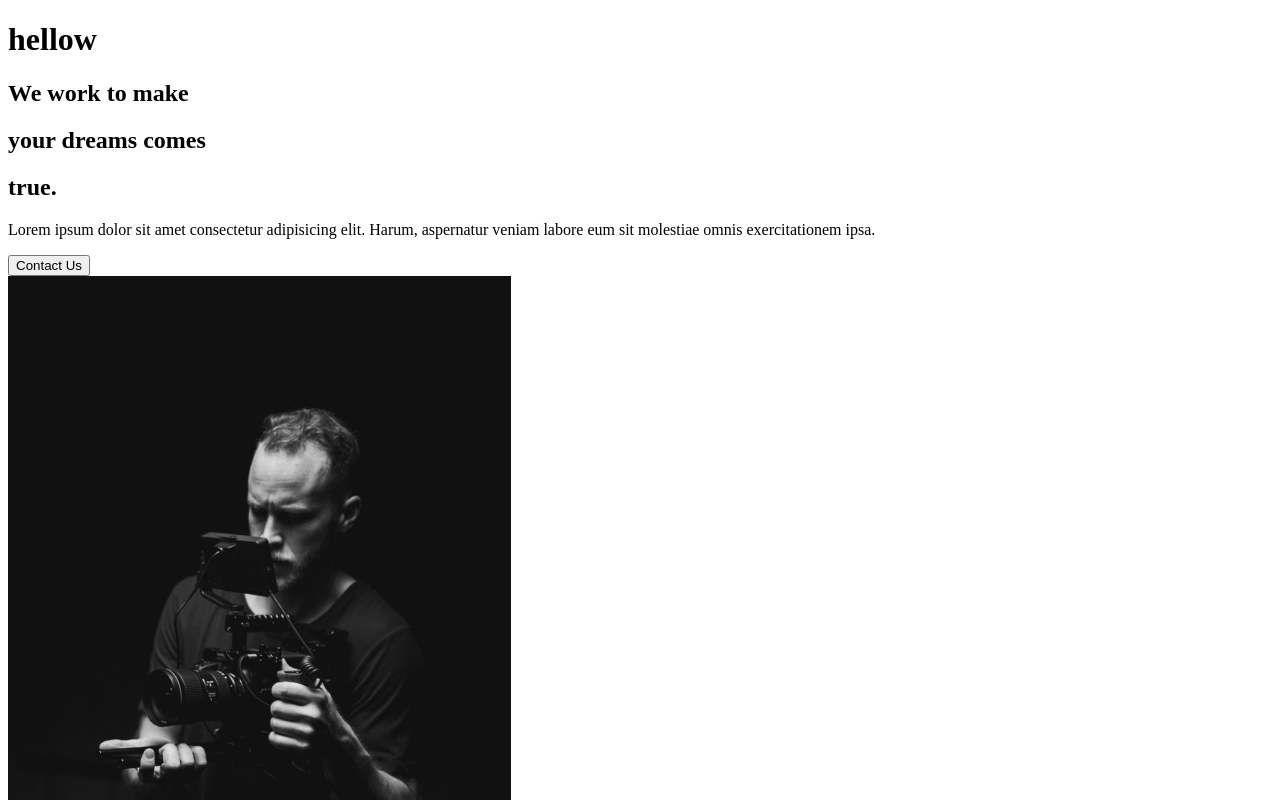
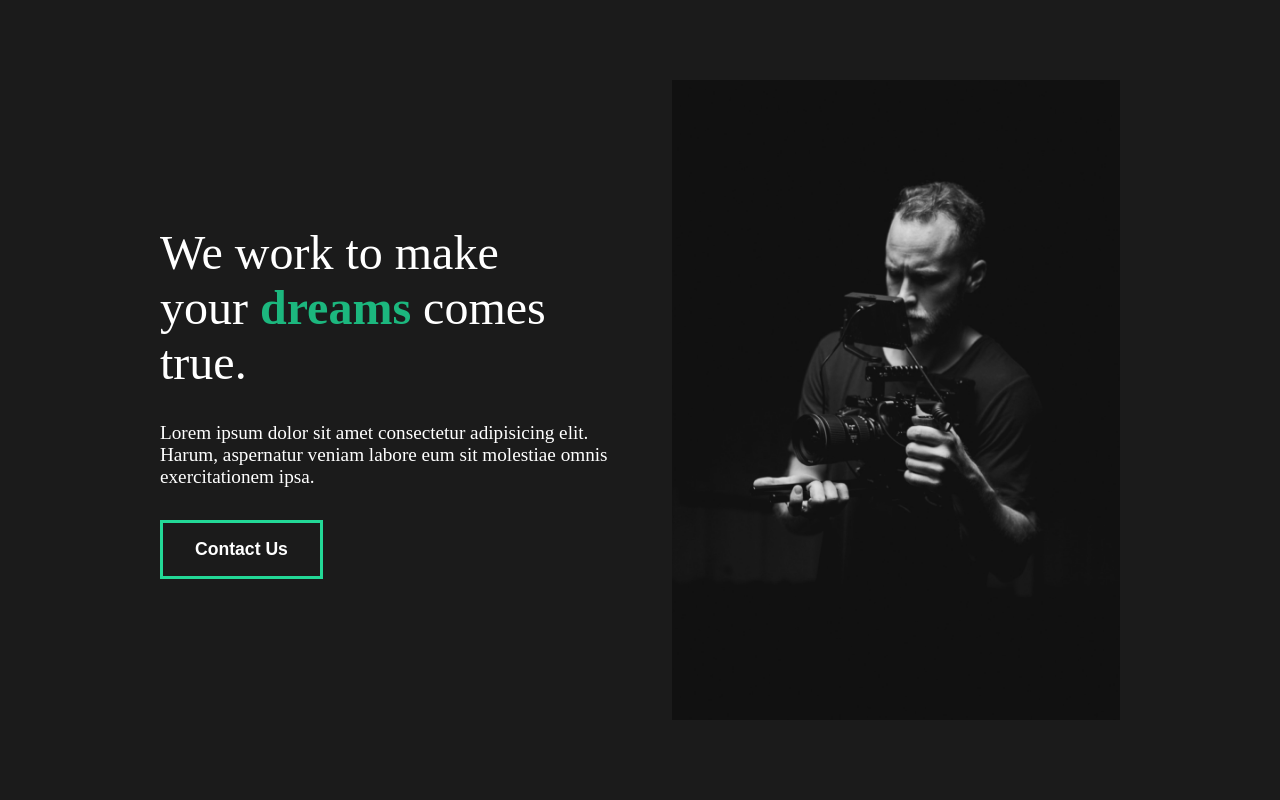
Before and after one commit to tautik/capture-portfolio, a React (Create React App) app: page / in a window 1280 px wide. Shown: the top 800 px of the page. Built offline with nearby package versions, Linux system fonts and the light colour scheme.

Commit message:
5. stylingAboutSection

```diff
--- a/package.json
+++ b/package.json
@@ -14,6 +14,7 @@
     "react-router-dom": "^6.3.0",
     "react-scripts": "5.0.1",
     "styled": "^1.0.0",
+    "styled-components": "^5.3.5",
     "web-vitals": "^2.1.4"
   },
   "scripts": {
--- a/src/App.js
+++ b/src/App.js
@@ -1,9 +1,12 @@
 import About from "./pages/About";
+
+//importing global styles
+import GlobalStyle from "./components/GlobalStyle";
 
 function App() {
   return (
     <div className="App">
-      <h1>hellow</h1>
+      <GlobalStyle />
       <About />
     </div>
   );
--- a/src/components/AboutSection.js
+++ b/src/components/AboutSection.js
@@ -1,10 +1,12 @@
 import React from "react";
 import home1 from "../img/home1.png";
+//importing styled components
+import styled from "styled-components";
 
 const AboutSection = () => {
   return (
-    <div>
-      <div className="discription">
+    <StyledAbout>
+      <StyledDiscription>
         <div className="title">
           <div className="hide">
             <h2>We work to make</h2>
@@ -23,12 +25,35 @@
           aspernatur veniam labore eum sit molestiae omnis exercitationem ipsa.
         </p>
         <button>Contact Us</button>
-      </div>
-      <div className="image">
+      </StyledDiscription>
+      <StyledImage>
         <img src={home1} alt="guy with a camera" />
-      </div>
-    </div>
+      </StyledImage>
+    </StyledAbout>
   );
 };
 
+//styled components
+const StyledAbout = styled.div`
+  min-height: 90vh;
+  display: flex;
+  align-items: center;
+  justify-content: space-between;
+  padding: 5rem 10rem;
+  color: white;
+`;
+const StyledDiscription = styled.div`
+  flex: 1;
+  padding-right: 4rem;
+`;
+const StyledImage = styled.div`
+  flex: 1; //later
+  overflow: hidden;
+  img {
+    width: 100%;
+    height: 80vh;
+    object-fit: cover;
+  }
+`;
+
 export default AboutSection;
--- /dev/null
+++ b/src/components/GlobalStyle.js
@@ -0,0 +1,50 @@
+import { createGlobalStyle } from "styled-components";
+
+const GlobalStyle = createGlobalStyle`
+
+    *{
+        margin:0;
+        padding:0;
+        box-sizing:border-box;
+    }
+
+    body{
+        background: #1b1b1b;
+    }
+
+    button {
+        font-weight: bold;
+        font-size: 1.1rem;
+        padding: 1rem 2rem;
+        background-color: transparent;
+        border: 3px solid #23d997;
+        cursor: pointer;
+        color: white;
+        transition: all 0.5s ease;
+        &:hover{
+            background-color: #1cb77e;
+            color:white;
+        }
+    }
+    h2{
+        font-weight: lighter;
+        font-size: 3rem;
+    }
+    span{
+        color: #1cb77e;
+        font-weight: bold;
+    }
+    p{
+        padding: 2rem 0rem;
+        font-size: 1.2rem;
+    }
+
+    h3{
+        font-size: 1.2rem;
+        color: red;
+        font-weight: bold;
+    }
+
+`;
+
+export default GlobalStyle;
```
Also changed, not shown: 1 other file (tests, documents, lock files or other folders).
